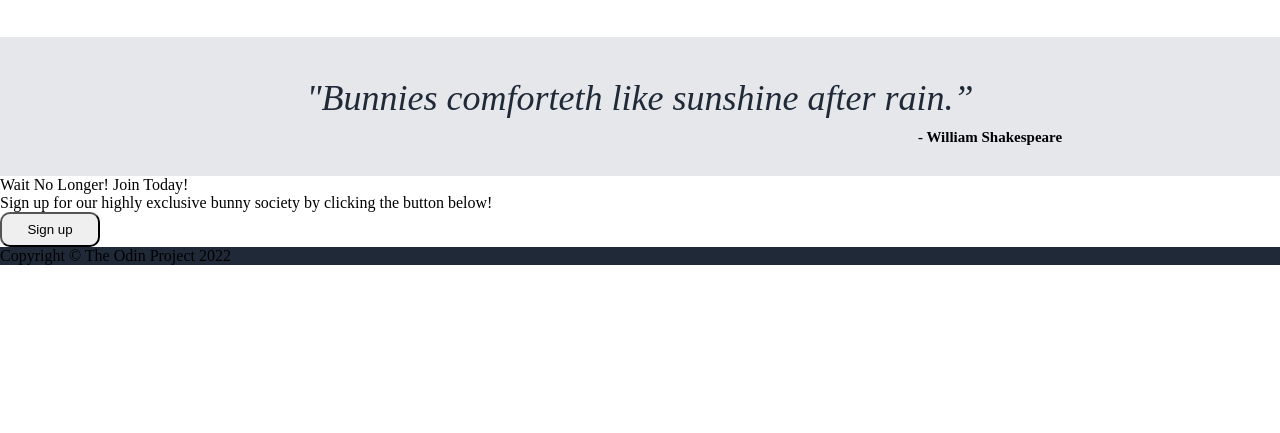
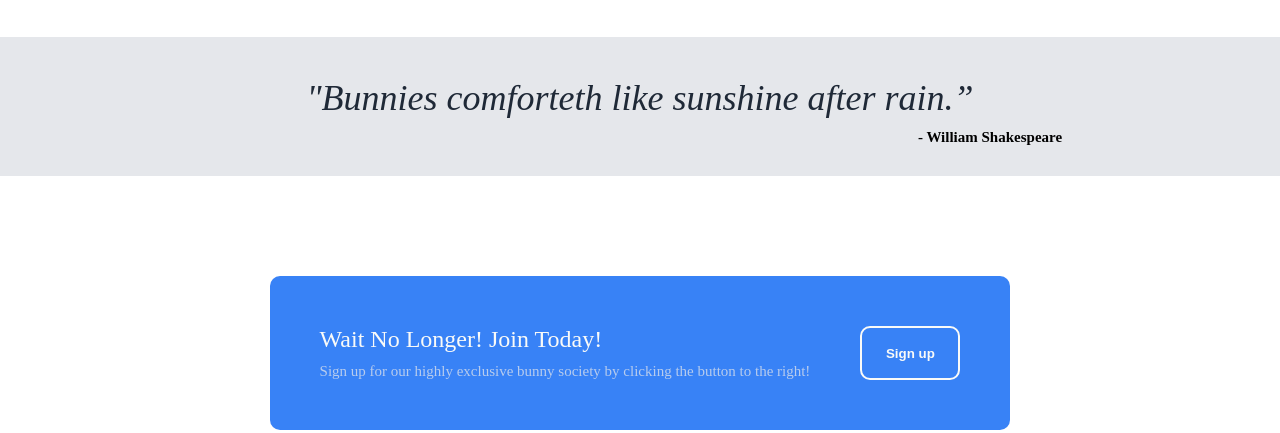
Before and after one commit to andreykirilyuk/LandingPage, a plain HTML site: page index.html in a window 1280 px wide. Shown: the part 676-1109 px from the top of the page. Before the commit the page ends 941 px from the top, so only its background shows below. Drawn offline with Linux system fonts and the light colour scheme.

```diff
--- a/index.html
+++ b/index.html
@@ -77,11 +77,11 @@
                     Wait No Longer! Join Today!
                 </div>
                 <div class="call-subtext">
-                    Sign up for our highly exclusive bunny society by clicking the button below!
+                    Sign up for our highly exclusive bunny society by clicking the button to the right!
                 </div>
             </div>
             <button class="four-container-right">
-                Sign up
+                <a href="https://google.com"> Sign up </a>
             </button>
         </div>
     </div>
--- a/style.css
+++ b/style.css
@@ -154,6 +154,42 @@ button.sign-up {
 
 .four {
     display: flex;
+    justify-content: center;
+    align-items: center;
+    padding: 100px;
+}
+
+.four-container {
+    display: flex;
+    gap: 50px;
+    background-color: #3882F6;
+    padding: 50px;
+    border-radius: 10px;
+}
+
+.call {
+    margin-bottom: 10px;
+    color: #F9FAF8;
+    font-size: 24px;
+    font-weight: 500;
+}
+
+.call-subtext {
+    font-size: 15px;
+    color:#e5e7ebbb;
+}
+
+.four-container-right {
+    background-color: #3882F6;
+    color:#F9FAF8;
+    padding: 10px 20px;
+}
+
+button.four-container-right {
+    border: 2px solid #F9FAF8;
+    border-radius: 10px;
+    font-weight: bold;
+
 }
 
 .five {
```
